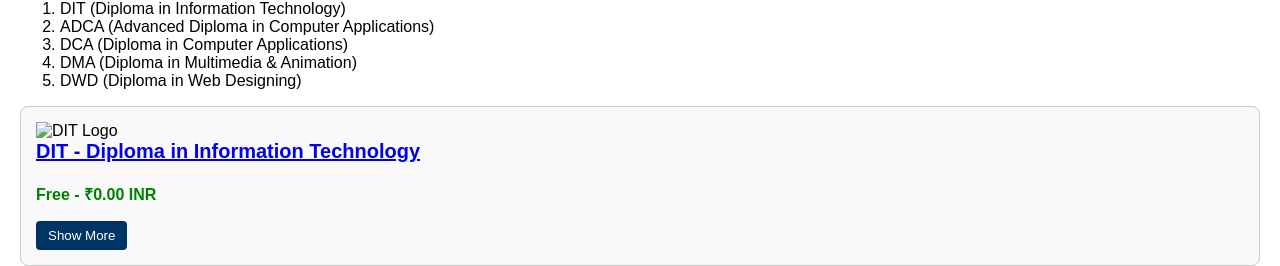
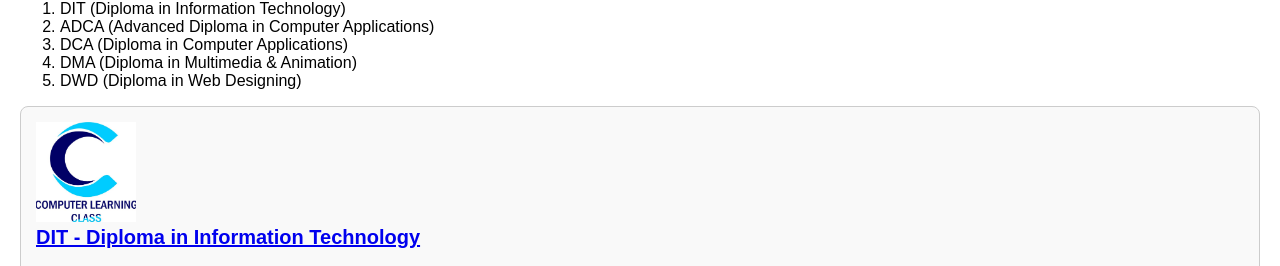
Before and after one commit to kenovoweb/website, a plain HTML site: page index.html in a window 1280 px wide. Shown: the part 286-552 px from the top of the page. Drawn offline with Linux system fonts and the light colour scheme.

Commit message:
Update index.html

```diff
--- a/index.html
+++ b/index.html
@@ -7,7 +7,7 @@
   <meta name="keywords" content="computer courses, DIT, DCA, DMA, ADCA, DWD, IT education, online learning, Computer Learning Class" />
   <meta name="author" content="Computer Learning Class" />
   <title>Computer Learning Class</title>
-  <link rel="icon" type="image/jpg" href="favicon.jpg" />
+  <link rel="icon" type="image/jpg" href="photos/72e19696-c7e8-4747-8f23-fd5c94502f4e.jpg" />
   <style>
     body {
       margin: 0;
@@ -161,7 +161,7 @@
 
     <!-- Course: DIT -->
     <div class="course">
-      <img src="image.jpg" alt="DIT Logo" />
+      <img src="photos/72e19696-c7e8-4747-8f23-fd5c94502f4e.jpg" alt="DIT Logo" />
       <h3 class="course-title"><a href="dit.html">DIT - Diploma in Information Technology</a></h3>
       <p class="price">Free - ₹0.00 INR</p>
       <div id="desc-dit" class="description">
```
